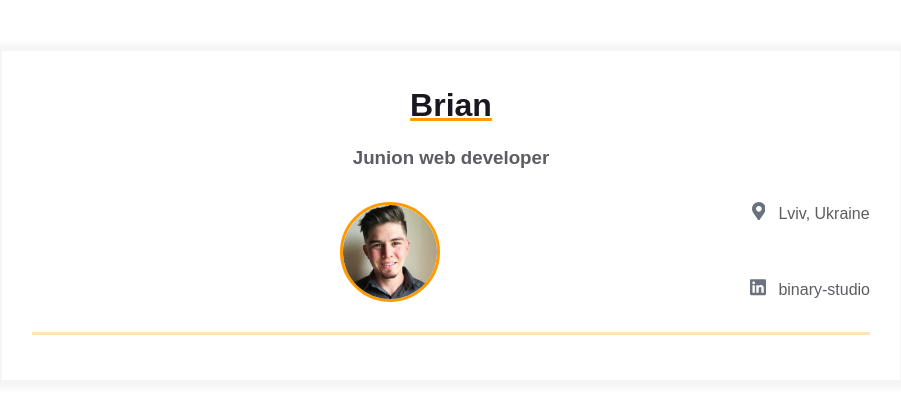
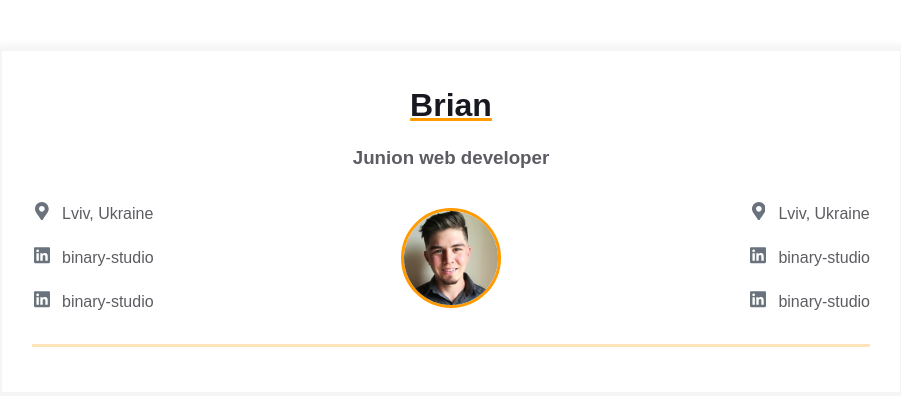
Before and after one commit to BrianSammit/homepage, a plain HTML site: page index.html in a window 1280 px wide. Shown: the whole page, without its empty margins (189-1090 px from the left). Drawn offline with Linux system fonts and the light colour scheme.

Commit message:
Add more contact info items template

```diff
--- a/index.html
+++ b/index.html
@@ -15,7 +15,38 @@
         <h3 class="contact-info__sub-header">Junion web developer</h3>
 
         <div class="contact_info_container fh">
-          <div class="contact-info__block"></div>
+          <div class="contact-info__block">
+            <a href="" rel="author" class="contact-info__item">
+              <div class="contact-info__item-icon-wrapper">
+                <svg class="contact-info__item-icon" xmlns="http://www.w3.org/2000/svg" viewBox="0 0 384 512">
+                  <path
+                    d="M172.268 501.67C26.97 291.031 0 269.413 0 192 0 85.961 85.961 0 192 0s192 85.961 192 192c0 77.413-26.97 99.031-172.268 309.67-9.535 13.774-29.93 13.773-39.464 0zM192 272c44.183 0 80-35.817 80-80s-35.817-80-80-80-80 35.817-80 80 35.817 80 80 80z">
+                  </path>
+                </svg>
+              </div>
+              <span>Lviv, Ukraine</span>
+            </a>
+            <a href="https://ua.linkedin.com/company/binary-studio_241166" rel="author" class="contact-info__item">
+              <div class="contact-info__item-icon-wrapper">
+                <svg class="contact-info__item-icon" xmlns="http://www.w3.org/2000/svg" viewBox="0 0 448 512">
+                  <path
+                    d="M416 32H31.9C14.3 32 0 46.5 0 64.3v383.4C0 465.5 14.3 480 31.9 480H416c17.6 0 32-14.5 32-32.3V64.3c0-17.8-14.4-32.3-32-32.3zM135.4 416H69V202.2h66.5V416zm-33.2-243c-21.3 0-38.5-17.3-38.5-38.5S80.9 96 102.2 96c21.2 0 38.5 17.3 38.5 38.5 0 21.3-17.2 38.5-38.5 38.5zm282.1 243h-66.4V312c0-24.8-.5-56.7-34.5-56.7-34.6 0-39.9 27-39.9 54.9V416h-66.4V202.2h63.7v29.2h.9c8.9-16.8 30.6-34.5 62.9-34.5 67.2 0 79.7 44.3 79.7 101.9V416z">
+                  </path>
+                </svg>
+              </div>
+              <span>binary-studio</span>
+            </a>
+            <a href="https://ua.linkedin.com/company/binary-studio_241166" rel="author" class="contact-info__item">
+              <div class="contact-info__item-icon-wrapper">
+                <svg class="contact-info__item-icon" xmlns="http://www.w3.org/2000/svg" viewBox="0 0 448 512">
+                  <path
+                    d="M416 32H31.9C14.3 32 0 46.5 0 64.3v383.4C0 465.5 14.3 480 31.9 480H416c17.6 0 32-14.5 32-32.3V64.3c0-17.8-14.4-32.3-32-32.3zM135.4 416H69V202.2h66.5V416zm-33.2-243c-21.3 0-38.5-17.3-38.5-38.5S80.9 96 102.2 96c21.2 0 38.5 17.3 38.5 38.5 0 21.3-17.2 38.5-38.5 38.5zm282.1 243h-66.4V312c0-24.8-.5-56.7-34.5-56.7-34.6 0-39.9 27-39.9 54.9V416h-66.4V202.2h63.7v29.2h.9c8.9-16.8 30.6-34.5 62.9-34.5 67.2 0 79.7 44.3 79.7 101.9V416z">
+                  </path>
+                </svg>
+              </div>
+              <span>binary-studio</span>
+            </a>
+          </div>
 
           <div class="contact-info__block contact-info__block--center">
             <img class="contact-info__avatar" src="assets/avatar.png" alt="Avatar">
@@ -42,6 +73,16 @@
               </div>
               <span>binary-studio</span>
             </a>
+            <a href="https://ua.linkedin.com/company/binary-studio_241166" rel="author" class="contact-info__item">
+              <div class="contact-info__item-icon-wrapper">
+                <svg class="contact-info__item-icon" xmlns="http://www.w3.org/2000/svg" viewBox="0 0 448 512">
+                  <path
+                    d="M416 32H31.9C14.3 32 0 46.5 0 64.3v383.4C0 465.5 14.3 480 31.9 480H416c17.6 0 32-14.5 32-32.3V64.3c0-17.8-14.4-32.3-32-32.3zM135.4 416H69V202.2h66.5V416zm-33.2-243c-21.3 0-38.5-17.3-38.5-38.5S80.9 96 102.2 96c21.2 0 38.5 17.3 38.5 38.5 0 21.3-17.2 38.5-38.5 38.5zm282.1 243h-66.4V312c0-24.8-.5-56.7-34.5-56.7-34.6 0-39.9 27-39.9 54.9V416h-66.4V202.2h63.7v29.2h.9c8.9-16.8 30.6-34.5 62.9-34.5 67.2 0 79.7 44.3 79.7 101.9V416z">
+                  </path>
+                </svg>
+              </div>
+              <span>binary-studio</span>
+            </a>
           </div>
         </div>
       </div>
```
